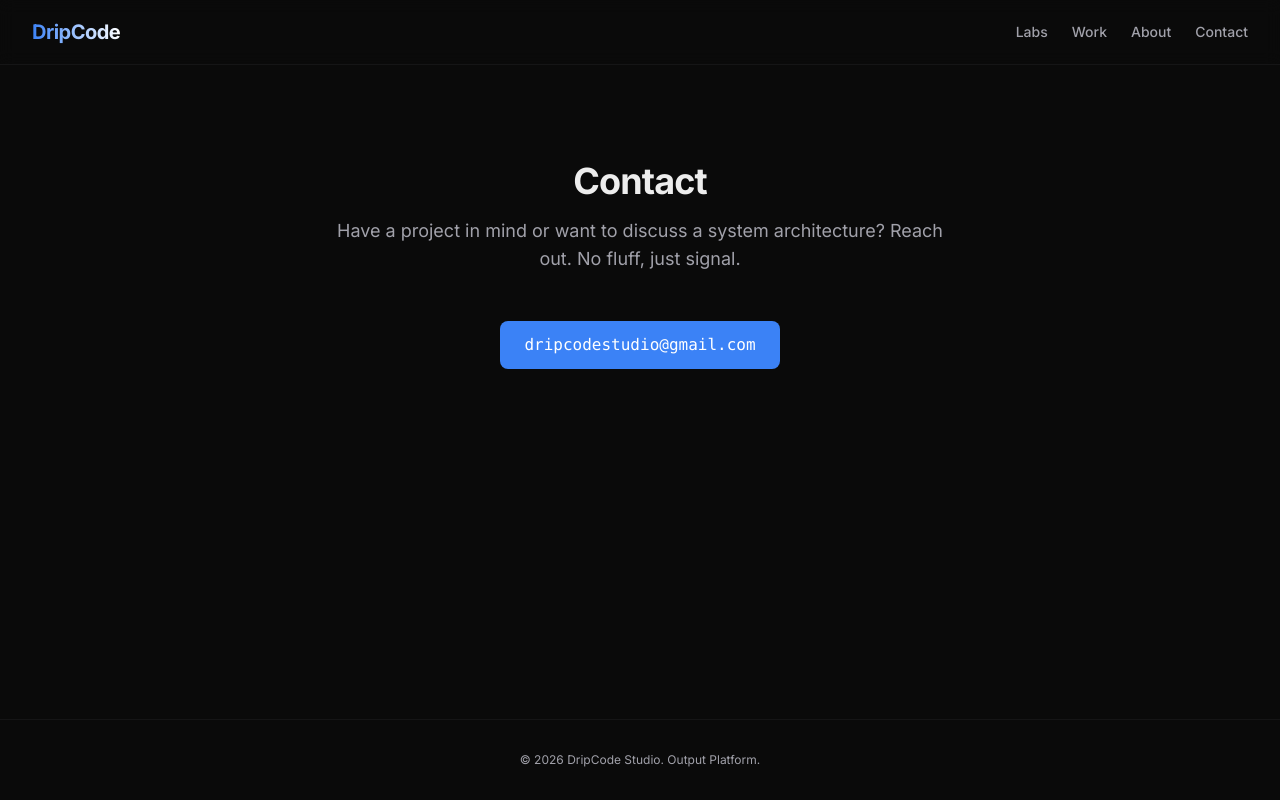
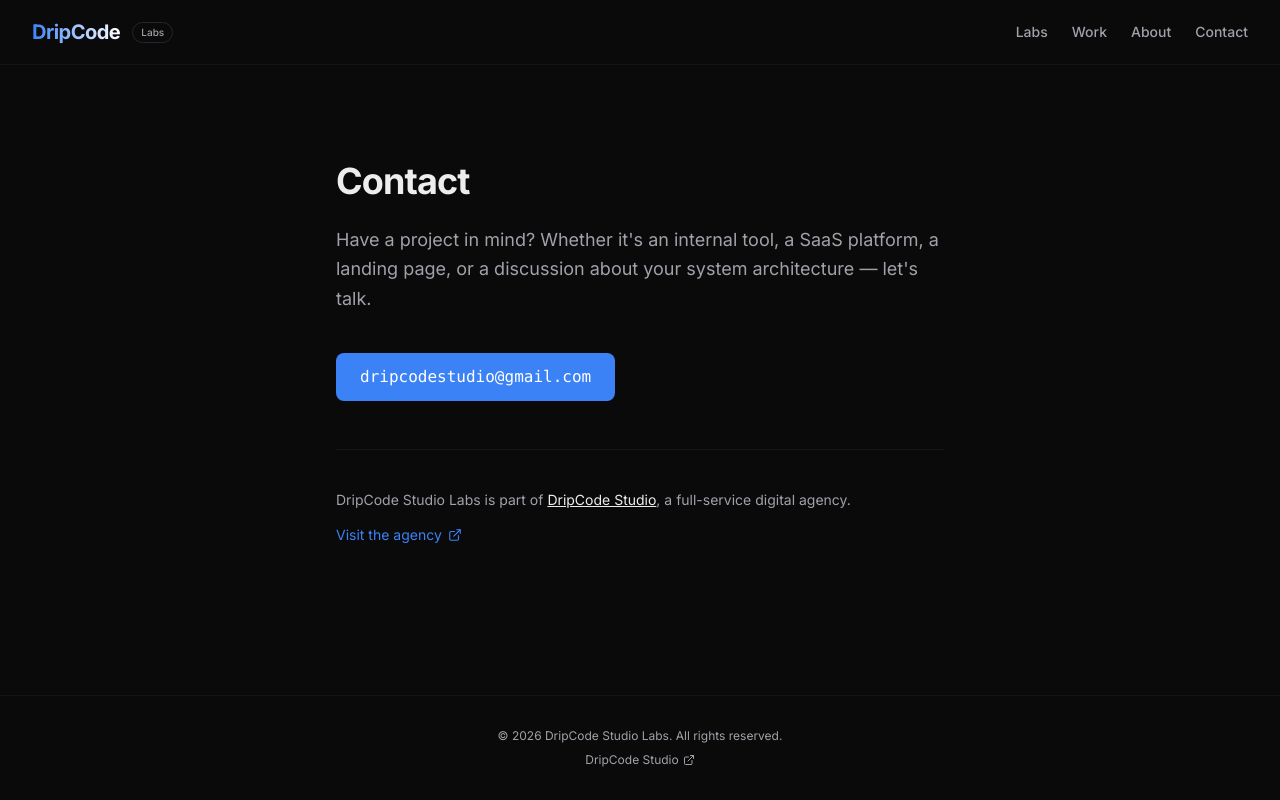
Before and after one commit to DripCode-Studio/dripcode-studio-labs, a Next.js app: page /contact in a window 1280 px wide. Built offline with nearby package versions, Linux system fonts and the light colour scheme.

Commit message:
feat: update content and structure across multiple pages for clarity and branding

```diff
--- a/src/app/about/page.tsx
+++ b/src/app/about/page.tsx
@@ -3,6 +3,7 @@
 import { Layout } from "@/components/Layout";
 import { Section } from "@/components/Section";
 import { motion } from "framer-motion";
+import { ExternalLink } from "lucide-react";
 
 export default function AboutPage() {
   return (
@@ -13,17 +14,25 @@ export default function AboutPage() {
           animate={{ opacity: 1, y: 0 }}
           transition={{ duration: 0.5 }}
         >
+          <div className="inline-flex items-center gap-2 text-xs font-medium text-muted-foreground mb-6 border border-border rounded-full px-3 py-1">
+            <span className="w-1.5 h-1.5 rounded-full bg-primary" />
+            Part of <a href="https://www.dripcodestudio.com" target="_blank" rel="noopener noreferrer" className="underline hover:text-foreground transition-colors">DripCode Studio</a>
+          </div>
+
           <h1 className="text-4xl font-bold tracking-tight mb-8">About</h1>
 
           <div className="space-y-8 text-lg text-muted-foreground leading-relaxed">
             <p>
-              DripCode is a specialized engineering studio focused on building high-performance systems and polished interfaces. We operate at the intersection of deep technical architecture and precise product design.
+              DripCode Studio Labs is the engineering arm of <a href="https://www.dripcodestudio.com" target="_blank" rel="noopener noreferrer" className="text-foreground underline hover:text-primary transition-colors">DripCode Studio</a> — a digital agency where design meets code. We specialize in building high-performance systems, polished interfaces, and tools that deliver.
             </p>
             <p>
-              We believe that great software feels inevitable. It shouldn&apos;t feel constructed; it should feel like it always existed. We achieve this through systems thinking, rigorous typing, and an obsessive attention to the details that most teams ignore.
+              While the agency covers branding, design, and creative direction, Labs focuses on pure engineering: full-stack development, software architecture, internal tools, open source, and SaaS projects. We operate at the intersection of rigorous engineering and precise product design.
             </p>
             <p>
-              Our internal lab produces developer tools that solve our own friction points. Our client work applies those same tools and principles to solve complex business problems at scale.
+              Our internal lab produces tools that solve our own friction points. Our client work applies those same principles to complex business problems — landing pages, dashboards, SaaS platforms, and custom systems.
+            </p>
+            <p className="text-sm border-l-2 border-primary pl-4">
+              DripCode Studio also offers: <a href="https://www.dripcodestudio.com" target="_blank" rel="noopener noreferrer" className="text-foreground underline hover:text-primary transition-colors">Branding, UI/UX Design, Web & Mobile Development, Digital Innovation</a>.
             </p>
           </div>
         </motion.div>
--- a/src/app/contact/page.tsx
+++ b/src/app/contact/page.tsx
@@ -4,26 +4,44 @@ import { Layout } from "@/components/Layout";
 import { Section } from "@/components/Section";
 import { Button } from "@/components/Button";
 import { motion } from "framer-motion";
+import { ExternalLink } from "lucide-react";
 
 export default function ContactPage() {
   return (
     <Layout>
-      <Section className="max-w-2xl mx-auto pt-24 sm:pt-32 text-center">
+      <Section className="max-w-2xl mx-auto pt-24 sm:pt-32">
         <motion.div
           initial={{ opacity: 0, y: 10 }}
           animate={{ opacity: 1, y: 0 }}
           transition={{ duration: 0.5 }}
         >
-          <h1 className="text-4xl font-bold tracking-tight mb-4">Contact</h1>
-          <p className="text-lg text-muted-foreground mb-12">
-            Have a project in mind or want to discuss a system architecture? Reach out. No fluff, just signal.
+          <h1 className="text-4xl font-bold tracking-tight mb-6">Contact</h1>
+          <p className="text-lg text-muted-foreground mb-10 leading-relaxed">
+            Have a project in mind? Whether it&apos;s an internal tool, a SaaS platform, a landing page, or a discussion about your system architecture — let&apos;s talk.
           </p>
 
-          <a href="mailto:dripcodestudio@gmail.com">
-            <Button size="lg" className="w-full sm:w-auto font-mono text-base">
-              dripcodestudio@gmail.com
-            </Button>
-          </a>
+          <div className="flex flex-col gap-4 mb-12">
+            <a href="mailto:dripcodestudio@gmail.com">
+              <Button size="lg" className="w-full sm:w-auto font-mono text-base">
+                dripcodestudio@gmail.com
+              </Button>
+            </a>
+          </div>
+
+          <div className="pt-10 border-t border-border/40">
+            <p className="text-sm text-muted-foreground mb-3">
+              DripCode Studio Labs is part of <a href="https://www.dripcodestudio.com" target="_blank" rel="noopener noreferrer" className="text-foreground underline hover:text-primary transition-colors">DripCode Studio</a>, a full-service digital agency.
+            </p>
+            <a
+              href="https://www.dripcodestudio.com"
+              target="_blank"
+              rel="noopener noreferrer"
+              className="inline-flex items-center gap-1.5 text-sm text-primary hover:text-primary/80 transition-colors"
+            >
+              Visit the agency
+              <ExternalLink className="w-3.5 h-3.5" />
+            </a>
+          </div>
         </motion.div>
       </Section>
     </Layout>
--- a/src/app/labs/page.tsx
+++ b/src/app/labs/page.tsx
@@ -19,7 +19,7 @@ export default function LabsPage() {
         >
           <h1 className="text-4xl font-bold tracking-tight mb-4">Labs</h1>
           <p className="text-lg text-muted-foreground">
-            Internal experiments, prototypes, and developer tools. We build these to push boundaries and solve our own problems.
+            Tools, experiments, and side projects that automate the friction out of daily life — for individuals, teams, and anyone in between.
           </p>
         </motion.div>
 
--- a/src/app/layout.tsx
+++ b/src/app/layout.tsx
@@ -9,13 +9,13 @@ const inter = Inter({
 });
 
 export const metadata: Metadata = {
-  title: "DripCode Output Platform",
+  title: "DripCode Studio Labs",
   description:
-    "A studio of systems, tools, and production builds. We experiment in the lab, we execute for clients.",
+    "We build tools that work harder than anyone on your team.",
   openGraph: {
-    title: "DripCode Output Platform",
+    title: "DripCode Studio Labs",
     description:
-      "A studio of systems, tools, and production builds. We experiment in the lab, we execute for clients.",
+      "We build tools that work harder than anyone on your team.",
   },
 };
 
--- a/src/app/work/page.tsx
+++ b/src/app/work/page.tsx
@@ -19,7 +19,7 @@ export default function WorkPage() {
         >
           <h1 className="text-4xl font-bold tracking-tight mb-4">Client Work</h1>
           <p className="text-lg text-muted-foreground">
-            Selected case studies of production systems, scale challenges, and zero-to-one builds for our partners.
+            Production builds and engineering work we've delivered for clients.
           </p>
         </motion.div>
 
--- a/src/components/Hero.tsx
+++ b/src/components/Hero.tsx
@@ -18,10 +18,10 @@ export function Hero() {
         >
           <h1 className="text-4xl sm:text-6xl lg:text-7xl font-bold tracking-tighter text-foreground mb-6">
             DripCode <br className="hidden sm:block" />
-            <span className="text-muted-foreground">Output Platform</span>
+            <span className="text-muted-foreground">Studio Labs</span>
           </h1>
           <p className="mt-4 text-lg sm:text-xl text-muted-foreground max-w-2xl mx-auto mb-10 leading-relaxed">
-            A studio of systems, tools, and production builds. We experiment in the lab, we execute for clients.
+            The engineering arm of DripCode Studio. We build internal tools, contribute to open source, and ship production-grade client projects — from landing pages to SaaS platforms.
           </p>
           <div className="flex flex-col sm:flex-row items-center justify-center gap-4">
             <Link href="/labs" className="w-full sm:w-auto">
--- a/src/components/Layout.tsx
+++ b/src/components/Layout.tsx
@@ -1,4 +1,5 @@
 import type { ReactNode } from "react";
+import { ExternalLink } from "lucide-react";
 import { Nav } from "./Nav";
 
 interface LayoutProps {
@@ -13,7 +14,16 @@ export function Layout({ children }: LayoutProps) {
         {children}
       </main>
       <footer className="py-8 border-t border-border/40 text-center text-xs text-muted-foreground">
-        &copy; {new Date().getFullYear()} DripCode Studio. Output Platform.
+        <p>&copy; {new Date().getFullYear()} DripCode Studio Labs. All rights reserved.</p>
+        <a
+          href="https://www.dripcodestudio.com"
+          target="_blank"
+          rel="noopener noreferrer"
+          className="mt-2 inline-flex items-center gap-1 hover:text-foreground transition-colors"
+        >
+          DripCode Studio
+          <ExternalLink className="w-3 h-3" />
+        </a>
       </footer>
     </div>
   );
--- a/src/components/Nav.tsx
+++ b/src/components/Nav.tsx
@@ -6,9 +6,12 @@ export function Nav() {
   return (
     <header className="sticky top-0 z-50 w-full border-b border-border/40 bg-background/80 backdrop-blur-sm">
       <div className="container flex h-16 items-center justify-between mx-auto px-4 sm:px-6 lg:px-8">
-        <Link href="/" className="flex items-center gap-2 transition-opacity hover:opacity-80">
+        <Link href="/" className="flex items-center gap-3 transition-opacity hover:opacity-80">
           <span className="text-xl font-bold tracking-tight bg-clip-text text-transparent bg-gradient-to-r from-primary to-white">
             DripCode
+          </span>
+          <span className="hidden sm:inline text-[10px] font-medium text-muted-foreground border border-border rounded-full px-2 py-0.5">
+            Labs
           </span>
         </Link>
         <nav className="flex items-center gap-6 text-sm font-medium text-muted-foreground">
```
